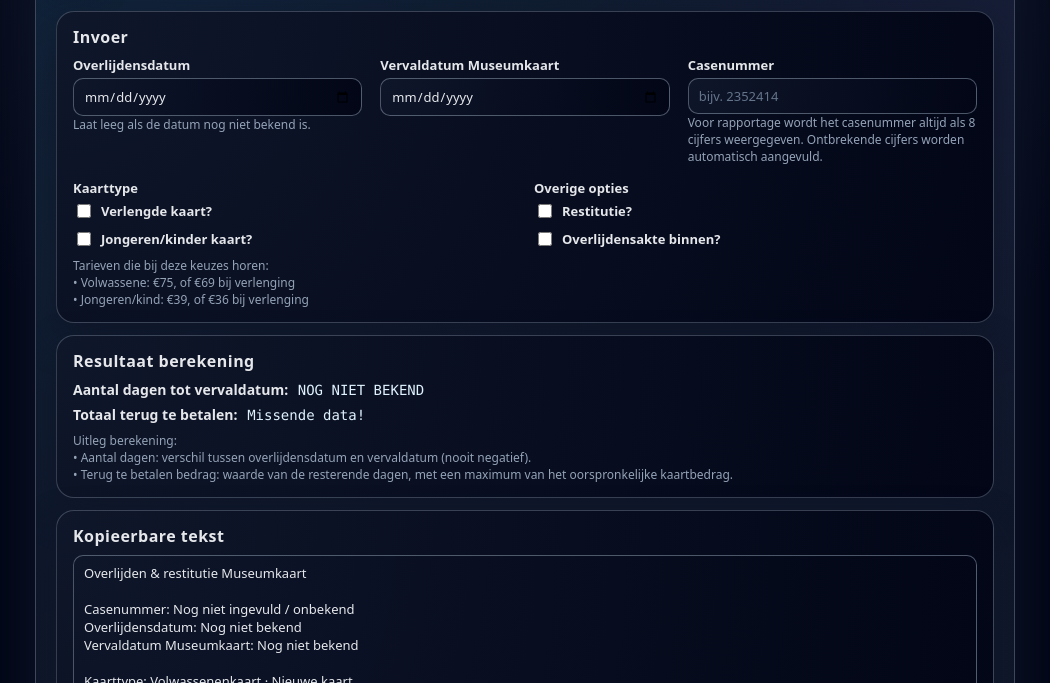
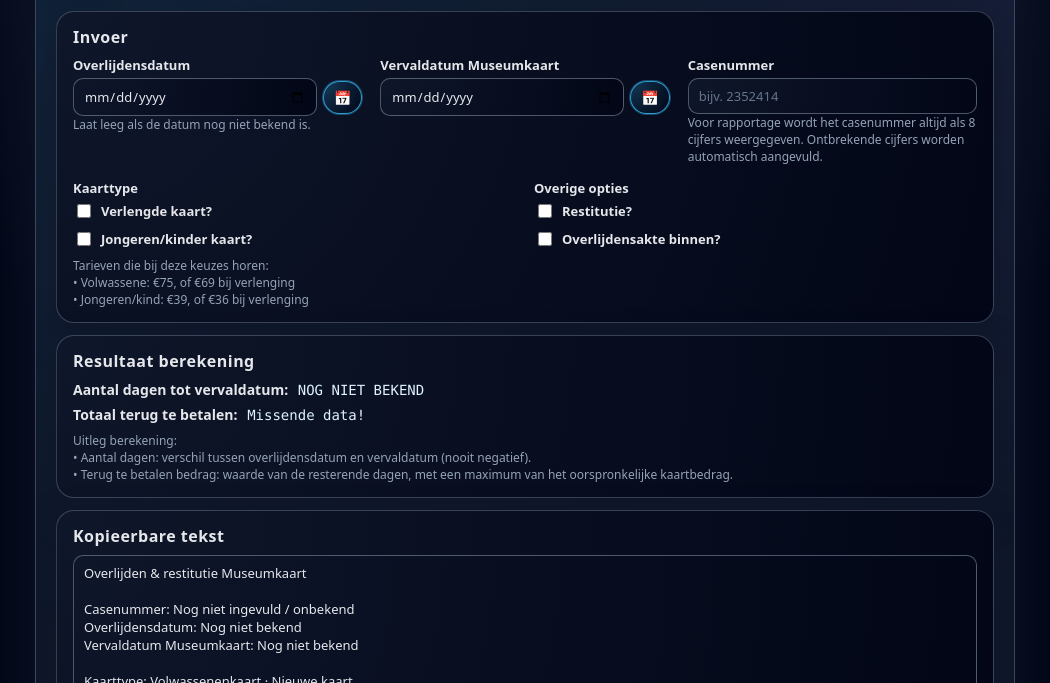
Before and after one commit to JasperBohte/SMK-tools, a plain HTML site: page hulptool-smk.html in a window 1280 px wide. Shown: the part 117-800 px from the top of the page, without its empty margins (115-1165 px from the left). Drawn offline with Linux system fonts and the light colour scheme.

Commit message:
hulptool-smk.html

```diff
--- a/hulptool-smk.html
+++ b/hulptool-smk.html
@@ -245,6 +245,42 @@
       white-space: pre-wrap;
     }
 
+    /* Datumveld met zichtbaar kalender-knopje */
+    .date-field {
+      display: flex;
+      align-items: center;
+      gap: 6px;
+    }
+
+    .date-field .date-input {
+      flex: 1;
+    }
+
+    .date-button {
+      flex-shrink: 0;
+      border-radius: 999px;
+      border: 1px solid rgba(56,189,248,0.8);
+      background: radial-gradient(circle at 0 0, rgba(56,189,248,0.25), #020617);
+      padding: 6px 10px;
+      font-size: 14px;
+      cursor: pointer;
+      color: #e0f2fe;
+      display: inline-flex;
+      align-items: center;
+      justify-content: center;
+      box-shadow: 0 0 0 1px rgba(56,189,248,0.35);
+    }
+
+    .date-button:hover {
+      background: radial-gradient(circle at 0 0, rgba(56,189,248,0.38), #020617);
+      box-shadow: 0 0 0 1px rgba(56,189,248,0.8);
+    }
+
+    .date-button:active {
+      transform: translateY(1px);
+      box-shadow: 0 0 0 1px rgba(56,189,248,1);
+    }
+
     .checkbox-group {
       display: flex;
       flex-direction: column;
@@ -380,12 +416,34 @@
         <div class="grid">
           <div>
             <label for="overlijdensdatum">Overlijdensdatum</label>
-            <input type="date" id="overlijdensdatum" />
+            <div class="date-field">
+              <input type="date" id="overlijdensdatum" class="date-input" />
+              <button
+                type="button"
+                class="date-button"
+                data-target="overlijdensdatum"
+                aria-label="Datum kiezen"
+                title="Datum kiezen"
+              >
+                📅
+              </button>
+            </div>
             <div class="muted">Laat leeg als de datum nog niet bekend is.</div>
           </div>
           <div>
             <label for="vervaldatum">Vervaldatum Museumkaart</label>
-            <input type="date" id="vervaldatum" />
+            <div class="date-field">
+              <input type="date" id="vervaldatum" class="date-input" />
+              <button
+                type="button"
+                class="date-button"
+                data-target="vervaldatum"
+                aria-label="Datum kiezen"
+                title="Datum kiezen"
+              >
+                📅
+              </button>
+            </div>
           </div>
           <div>
             <label for="casenummer">Casenummer</label>
@@ -630,6 +688,26 @@
       });
     }
 
+    function setupDateButtons() {
+      const buttons = document.querySelectorAll(".date-button");
+      buttons.forEach((btn) => {
+        const targetId = btn.getAttribute("data-target");
+        const input = document.getElementById(targetId);
+        if (!input) return;
+
+        btn.addEventListener("click", () => {
+          // Probeer showPicker (nieuwere browsers)
+          if (typeof input.showPicker === "function") {
+            input.showPicker();
+          } else {
+            // Fallback: focus + click opent vaak ook de picker
+            input.focus();
+            input.click();
+          }
+        });
+      });
+    }
+
     // Events koppelen
     window.addEventListener("DOMContentLoaded", () => {
       const inputs = Array.from(document.querySelectorAll("input"));
@@ -638,6 +716,7 @@
         el.addEventListener(evt, recalc);
       });
       setupCopyButton();
+      setupDateButtons();
       recalc();
     });
   </script>
```
